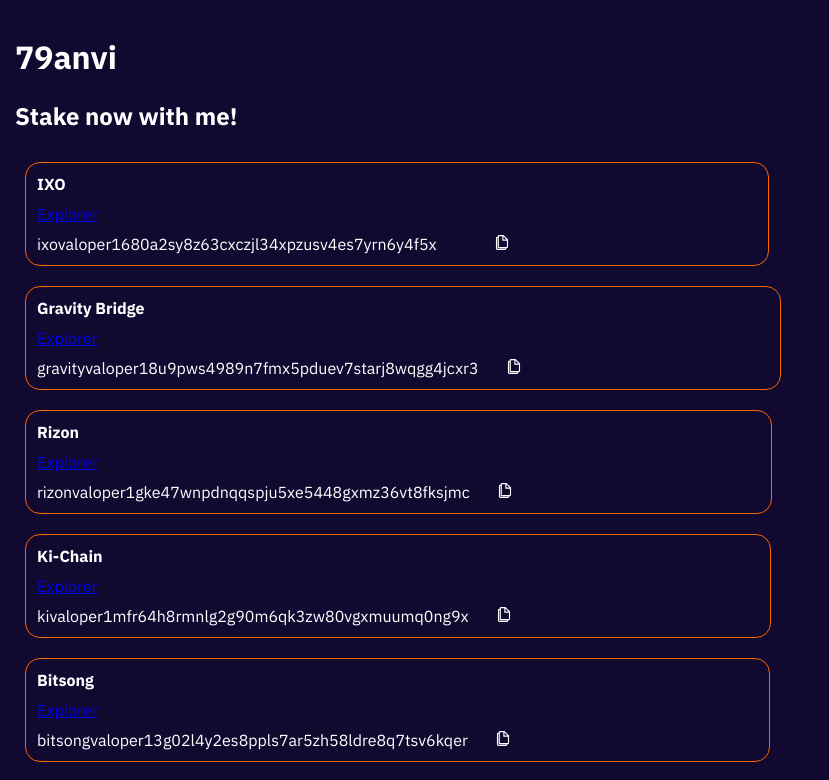
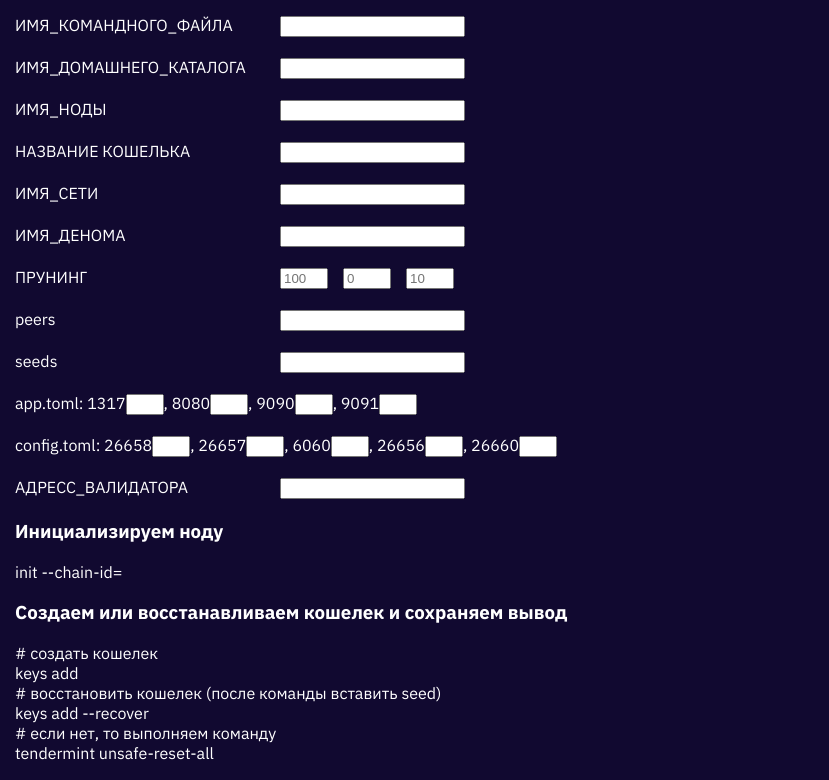
Before and after one commit to NeverwinterNights/valid, a React (Create React App) app: page / in a window 1280 px wide. Shown: the top 780 px of the page, without its empty margins (0-829 px from the left). Built offline with nearby package versions, Linux system fonts and the light colour scheme.

Commit message:
fix val22

```diff
--- a/src/App.tsx
+++ b/src/App.tsx
@@ -2,15 +2,14 @@
 import './App.css';
 import {Main} from "./components/main/Main";
 import { Info } from './components/info/Info';
-import RoutesComponent from "./RoutesComponent";
 
 
 function App() {
     return (
         <div className="App">
             {/*<Main/>*/}
-            <RoutesComponent/>
-            {/*<Info/>*/}
+
+            <Info/>
         </div>
     );
 }
```
